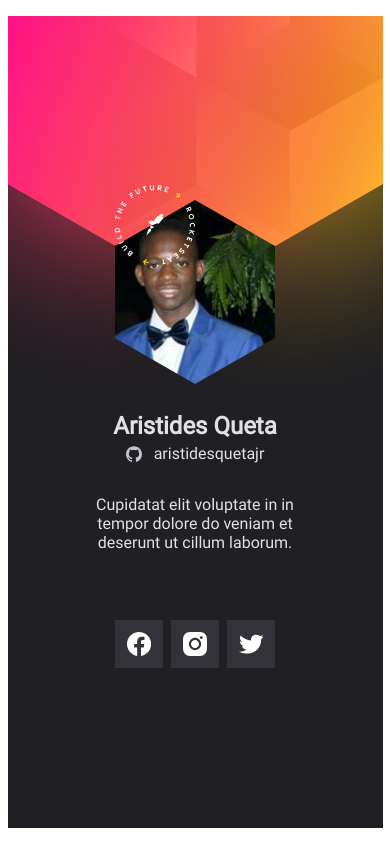
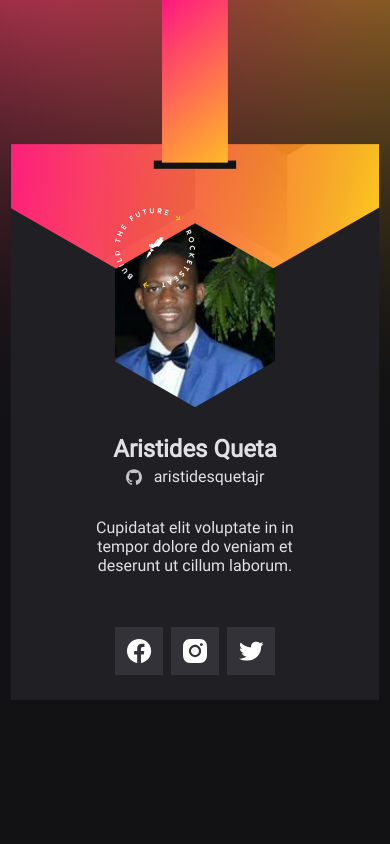
Before and after one commit to aristidesquetajr/cracha-nlw, a plain HTML site: page index.html in a window 390 px wide. Drawn offline with Linux system fonts and the light colour scheme; no server answers.

Commit message:
adjusted: desktop responsiveness

```diff
--- a/style.css
+++ b/style.css
@@ -18,18 +18,19 @@ body {
     place-items: center;
     font-family: "Roboto";
     -webkit-font-smoothing: antialiased;
+    background: var(--black-2, #121214);
 }
 
 main {
-    background: url(images/background.svg);
-    width: 375px;
-    height: 812px;
+    background: url(images/background.svg) no-repeat center/cover;
+    width: 100%;
+    min-height: 844px;
+    height: 100vh;
 }
 
 .container {
     max-width: 250px;
-    margin-left: auto;
-    margin-right: auto;
+    margin: 0 auto;
     text-align: center;
 
     color: var(--gray);
@@ -37,7 +38,7 @@ main {
 
 .avatar {
     width: 10rem;
-    margin: 11.5rem auto 0;
+    margin: 12.15rem auto 0;
     position: relative;
 }
 
@@ -78,7 +79,7 @@ p {
 }
 
 ul {
-    margin-top: 4rem;
+    margin-top: 3rem;
 
     list-style: none;
     padding: 0;
@@ -88,3 +89,12 @@ ul {
 
     justify-content: center;
 }
+
+@media (min-width: 375px) {
+    main {
+        background-image: url(images/Desktop.svg);
+    }
+    .avatar {
+        margin-top: 13.95rem;
+    }
+}
```
Also changed, not shown: images/Desktop.svg (added).
